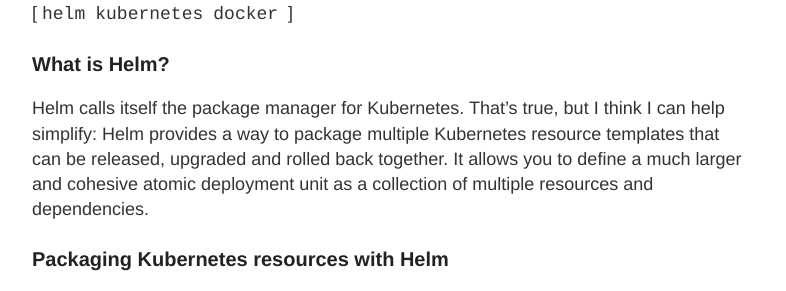
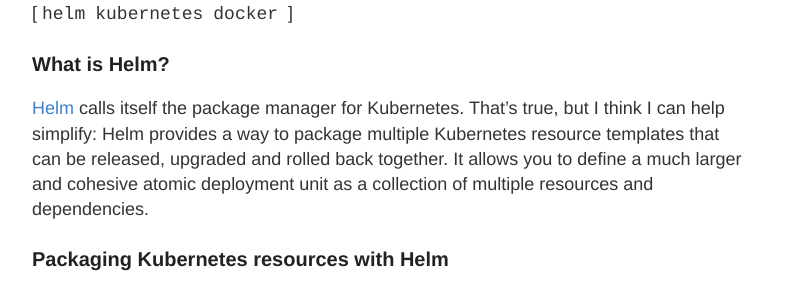
Before and after one commit to brbarnett/brbarnett.github.io, a Jekyll site: the page built from _posts/2018-5-30-the-basics-of-helm.md, in a window 1280 px wide and 900 px high. Shown: the part 251-542 px from the top of the window, without its empty margins (248-1034 px from the left). Built offline with Jekyll 4.4.1, drawn with Linux system fonts in a browser that asks for light colours; comment, search, counter and statistics services are not loaded; part of the change alters nothing that is shown.

```diff
--- a/_posts/2018-5-30-the-basics-of-helm.md
+++ b/_posts/2018-5-30-the-basics-of-helm.md
@@ -5,7 +5,7 @@ tags: helm kubernetes docker
 ---
 
 ### What is Helm?
-Helm calls itself the package manager for Kubernetes. That's true, but I think I can help simplify: Helm provides a way to package multiple Kubernetes resource templates that can be released, upgraded and rolled back together. It allows you to define a much larger and cohesive atomic deployment unit as a collection of multiple resources and dependencies.
+[Helm](https://helm.sh/) calls itself the package manager for Kubernetes. That's true, but I think I can help simplify: Helm provides a way to package multiple Kubernetes resource templates that can be released, upgraded and rolled back together. It allows you to define a much larger and cohesive atomic deployment unit as a collection of multiple resources and dependencies.
 
 ### Packaging Kubernetes resources with Helm
 Helm requires a specific filesystem structure in order to work correctly. As of the time of writing, the following is the structure of a Helm chart:
```
